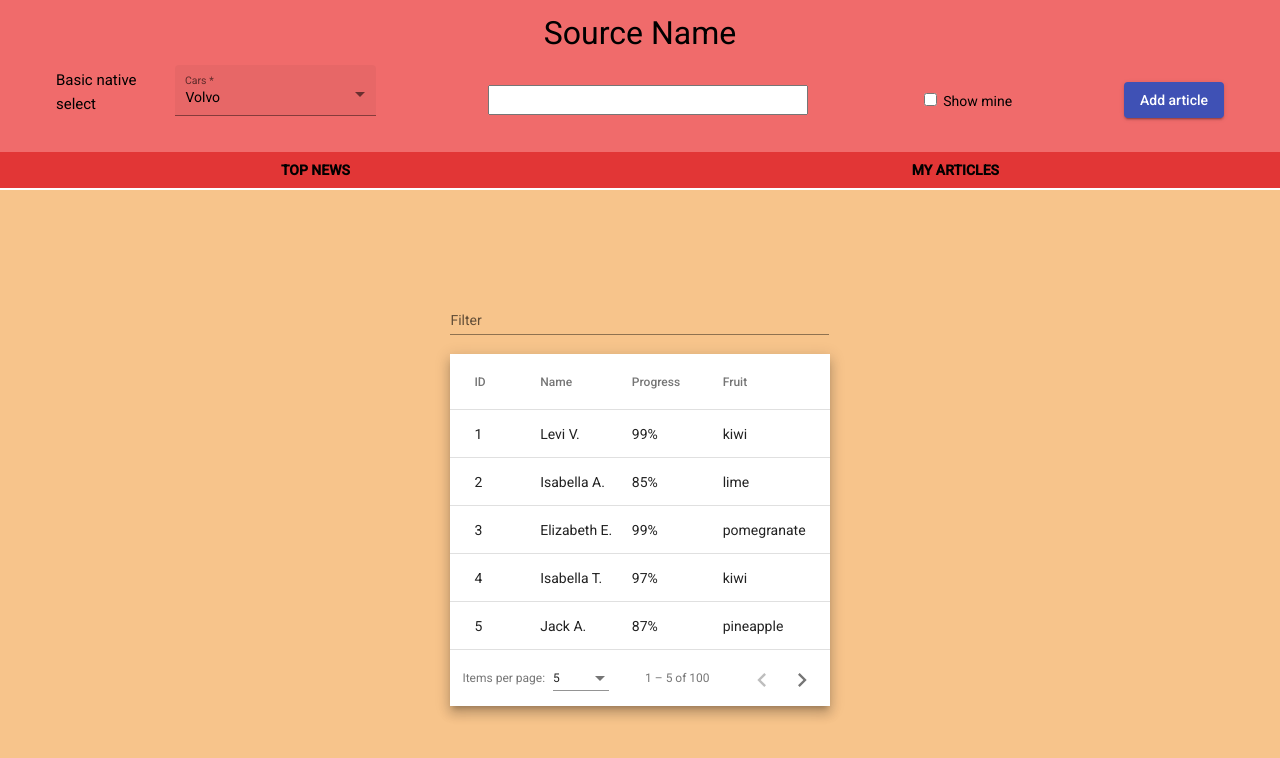
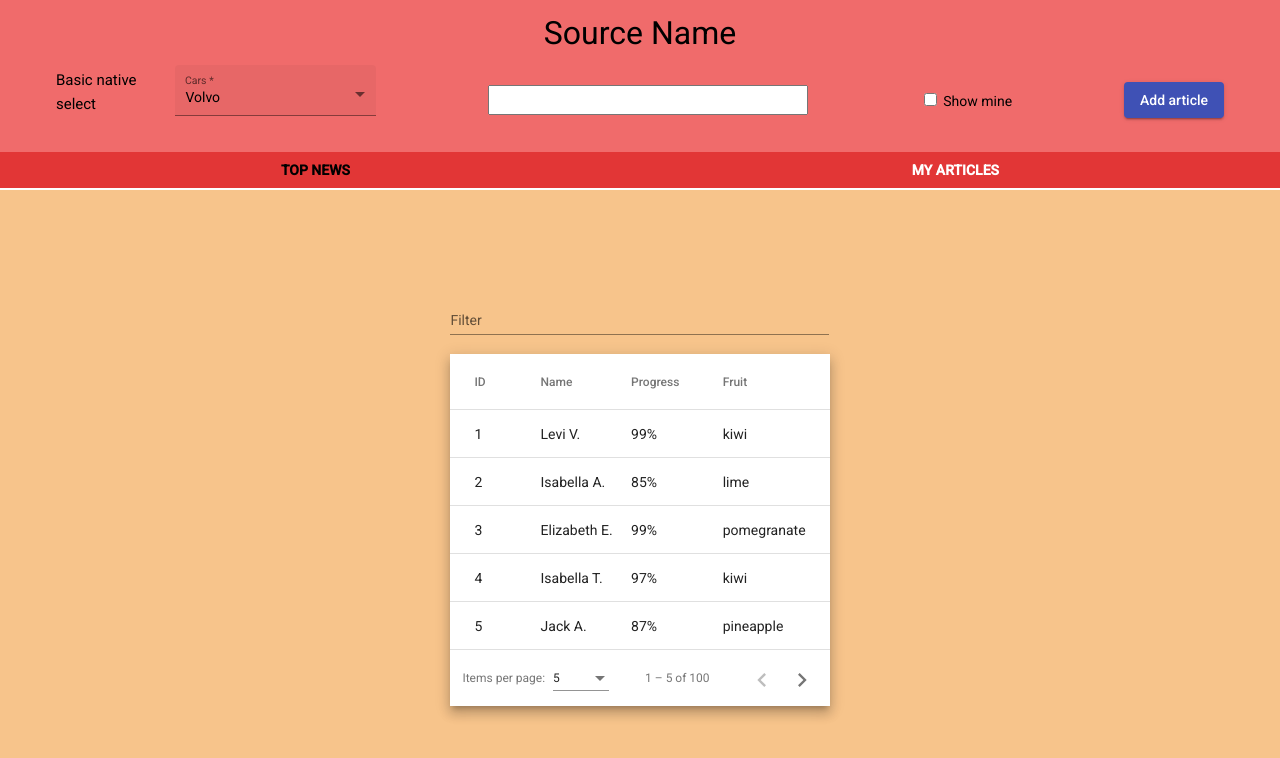
Before and after one commit to TimBabaryka/InternshipEPAM, an Angular app in the folder angular/myapp/: page /main/myArticles in a window 1280 px wide. Shown: the top 758 px of the page. Built offline with nearby package versions, Linux system fonts and the light colour scheme.

Commit message:
feat: add class to active link

```diff
--- a/angular/myapp/src/app/app.module.ts
+++ b/angular/myapp/src/app/app.module.ts
@@ -20,6 +20,7 @@ import { TruncatePipe } from './pipes/truncate.pipe';
 import { NewstableComponent } from './main/newstable/newstable.component';
 import { MatTableModule } from '@angular/material/table';
 import { MatPaginatorModule } from '@angular/material/paginator';
+import { MatSortModule } from '@angular/material/sort';
 
 @NgModule({
   declarations: [
@@ -34,6 +35,7 @@ import { MatPaginatorModule } from '@angular/material/paginator';
   ],
   imports: [
     MatPaginatorModule,
+    MatSortModule,
     MatTableModule,
     HttpClientModule,
     BrowserModule,
--- a/angular/myapp/src/app/main/main.component.html
+++ b/angular/myapp/src/app/main/main.component.html
@@ -25,9 +25,14 @@
     </div>
   </div>
   <section class="newsHeader">
-    <a class="linkPage" routerLink="content">Top News </a>
-    <a class="linkPage" routerLink="myArticles">My articles</a>
+    <a class="linkPage" routerLink="content" routerLinkActive="active-link"
+      >Top News
+    </a>
+    <a class="linkPage" routerLink="myArticles" routerLinkActive="active-link"
+      >My articles</a
+    >
   </section>
+
   <div class="main-content">
     <router-outlet></router-outlet>
   </div>
--- a/angular/myapp/src/app/main/main.component.scss
+++ b/angular/myapp/src/app/main/main.component.scss
@@ -41,6 +41,9 @@
   color: white;
   text-shadow: 1px 1px 2px red, 0 0 1em blue, 0 0 0.2em blue;
 }
+.active-link {
+  color: white;
+}
 .main-content {
   align-items: center;
   flex-direction: column;
--- a/angular/myapp/src/app/main/newstable/newstable.component.html
+++ b/angular/myapp/src/app/main/newstable/newstable.component.html
@@ -1,6 +1,12 @@
+<div class="paginatorPage">
   <mat-form-field appearance="standard">
     <mat-label>Filter</mat-label>
-  <input matInput (keyup)="applyFilter($event)" placeholder="Ex. Mia" #input />
+    <input
+      matInput
+      (keyup)="applyFilter($event)"
+      placeholder="Ex. Mia"
+      #input
+    />
   </mat-form-field>
 
   <div class="mat-elevation-z8">
@@ -45,3 +51,4 @@
       aria-label="Select page of users"
     ></mat-paginator>
   </div>
+</div>
--- a/angular/myapp/src/app/main/newstable/newstable.component.scss
+++ b/angular/myapp/src/app/main/newstable/newstable.component.scss
@@ -1,3 +1,7 @@
+.paginatorPage {
+  width: auto;
+}
+
 table {
   width: 100%;
 }
```
Lines whose indentation alone changed are shown as unchanged.
